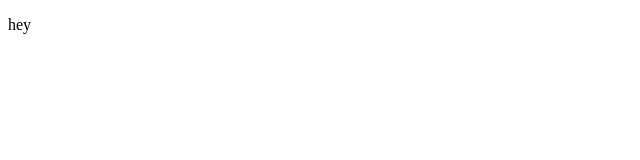
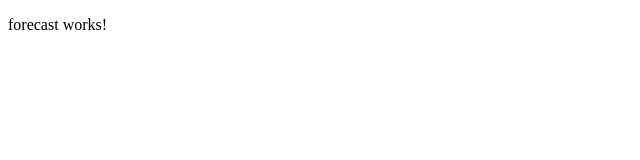
Before and after one commit to HennadiiZ/26AngMultiFeatureLandingPageApp, an Angular app in the folder landing/: page / in a window 1280 px wide. Shown: the top 160 px of the page, without its empty margins (0-640 px from the left). Built offline with nearby package versions, Linux system fonts and the light colour scheme.

Commit message:
444. Generating Modules + 445. Module Properties + 446. Connecting Modules

```diff
--- a/landing/src/app/app.component.html
+++ b/landing/src/app/app.component.html
@@ -1 +1 @@
-<p>hey</p>
+<app-forecast></app-forecast>
--- /dev/null
+++ b/landing/src/app/weather/forecast/forecast.component.html
@@ -0,0 +1 @@
+<p>forecast works!</p>
--- /dev/null
+++ b/landing/src/app/weather/forecast/forecast.component.ts
@@ -0,0 +1,15 @@
+import { Component, OnInit } from '@angular/core';
+
+@Component({
+  selector: 'app-forecast',
+  templateUrl: './forecast.component.html',
+  styleUrls: ['./forecast.component.scss']
+})
+export class ForecastComponent implements OnInit {
+
+  constructor() { }
+
+  ngOnInit(): void {
+  }
+
+}
```
Also changed, not shown: landing/src/app/app.module.ts (+11 -1 lines), landing/src/app/weather/forecast.service.ts (added, +9 -0 lines), landing/src/app/weather/weather.module.ts (added, +18 -0 lines), landing/src/app/weather/forecast/forecast.component.scss (added), 1 other file (tests, documents, lock files or other folders).
